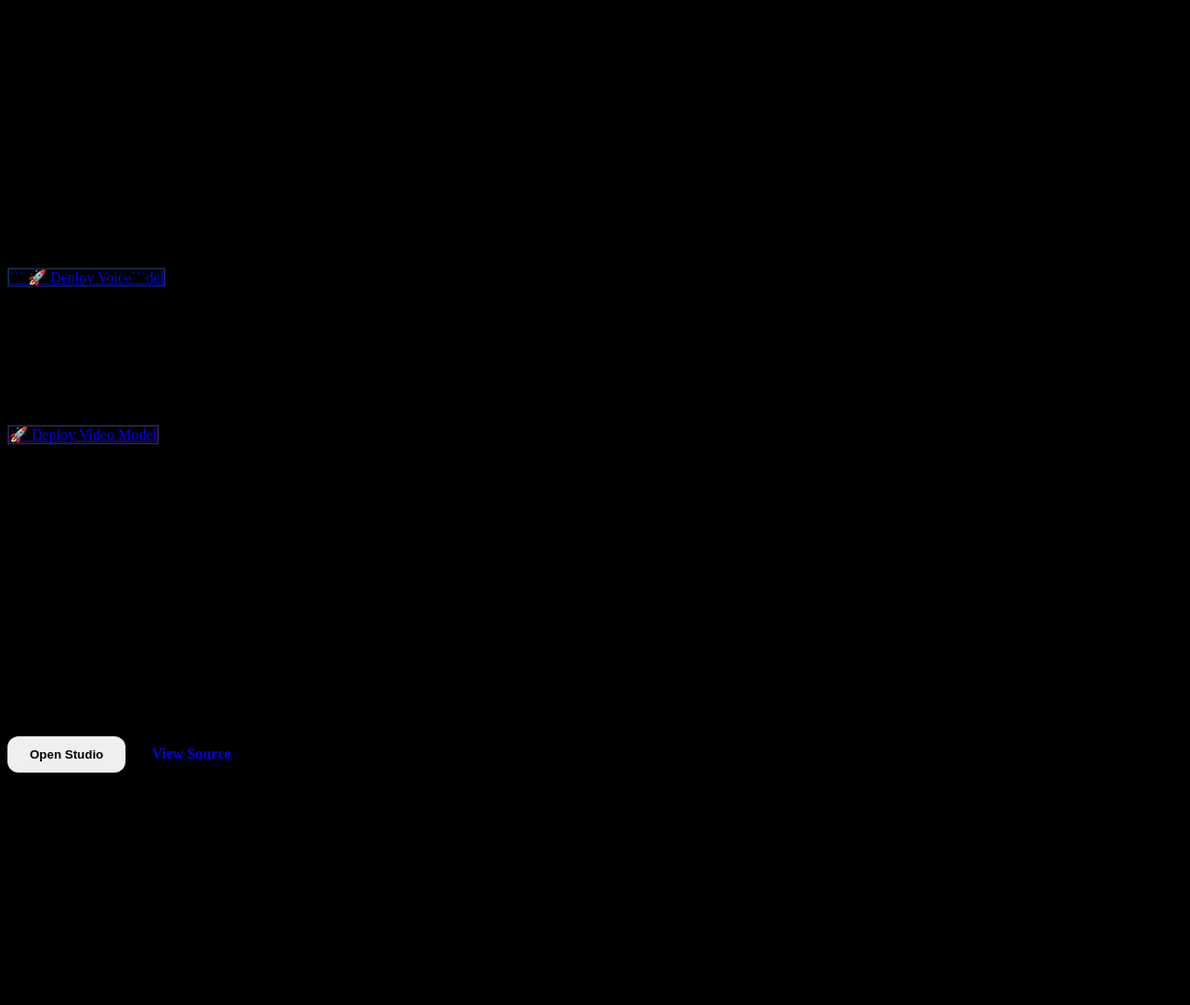
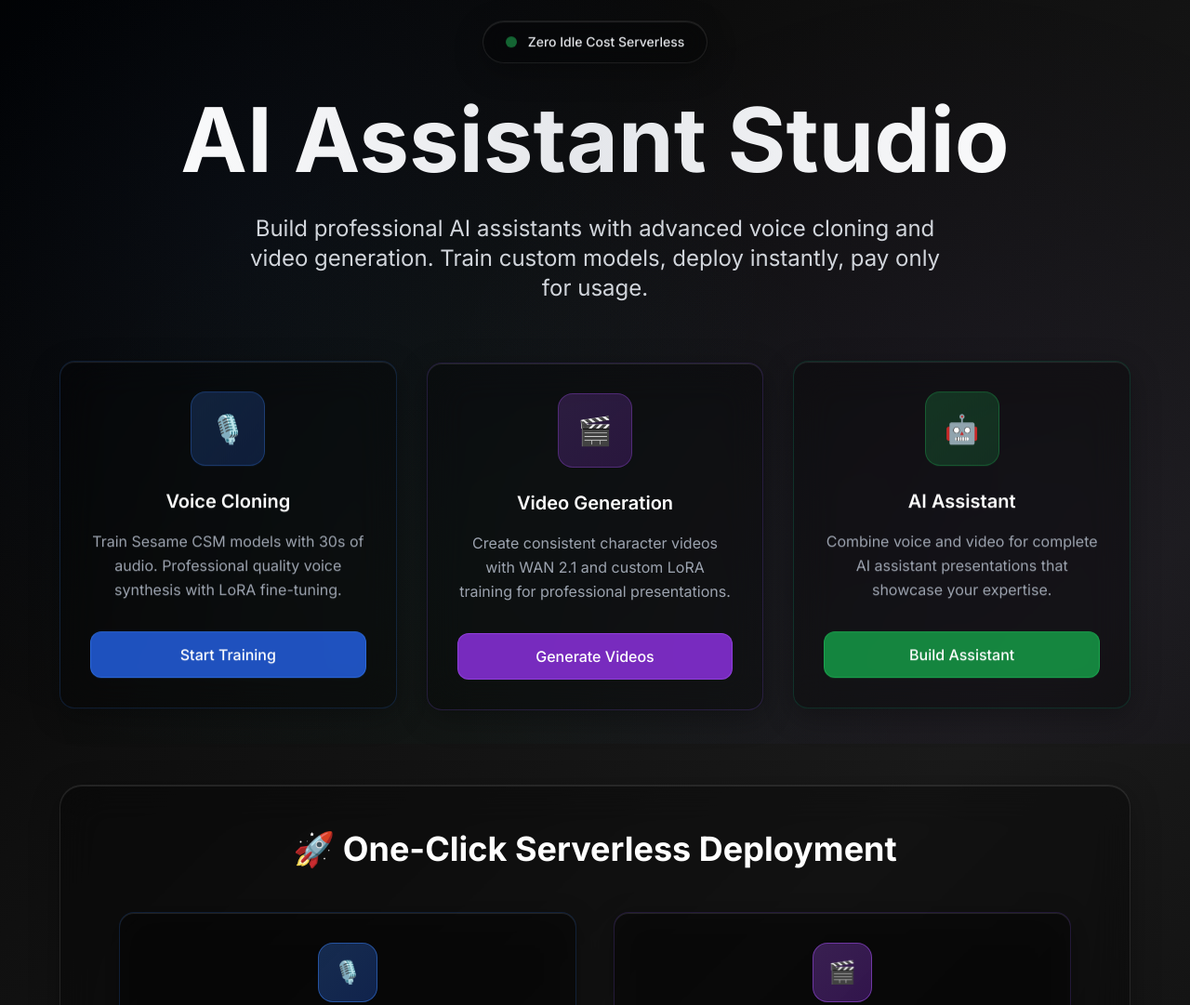
Before and after one commit to DRKV8R/sesame-csm-dark, a plain HTML site: page index.html in a window 1280 px wide. Shown: the top 1081 px of the page at 93% size. Before the commit the page ends 882 px from the top, so only its background shows below. Drawn offline with nearby package versions, Linux system fonts and the light colour scheme; a script that the page names is missing; a web font is replaced by a local one.

Commit message:
Update index.html

`````diff
--- a/index.html
+++ b/index.html
@@ -3,40 +3,42 @@
 <head>
   <meta charset="UTF-8">
   <meta name="viewport" content="width=device-width, initial-scale=1.0">
-  <title>AI Assistant```udio - Professional Voice &```deo Training```atform</title>
-  <link href="https://fonts.googleapis.com```s2?family=Inter:wght@300;400;500;600;700&display=swap" rel="stylesheet">
-  <script src="https://cdn.tail```dcss.com"></script>
-  <script src="https://c```s.cloudflare.com/ajax/libs/three```/r134/three.min.js"></script``` <script src="https://cdn```delivr.net/npm/vanta@latest/dist/vanta```ts.min.js"></script>
+  <title>AI Assistant Studio - Professional Voice & Video Training Platform</title>
+  <link href="https://fonts.googleapis.com/css2?family=Inter:wght@300;400;500;600;700&display=swap" rel="stylesheet">
+  <script src="https://cdn.tailwindcss.com"></script>
   <style>
     :root {
       --glass-bg: rgba(0, 0, 0, 0.3);
       --glass-border: rgba(255, 255, 255, 0.1);
-      --accent-blue```3b82f6;
+      --accent-blue: #3b82f6;
       --accent-purple: #8b5cf6;
       --accent-green: #10b981;
       --accent-red: #ef4444;
     }
 
     body {
-      font-family: 'Inter', -apple-system, BlinkMacSystemFont, sans```rif;
-      background: #000000;
-      color: #ffffff```     overflow-x: hidden;
+      font-family: 'Inter', -apple-system, BlinkMacSystemFont, sans-serif;
+      background: linear-gradient(135deg, #000000 0%, #0f0f0f 25%, #1a1a1a 50%, #0f0f0f 75%, #000000 100%);
+      color: #ffffff;
+      overflow-x: hidden;
+      min-height: 100vh;
     }
 
-    /* Pure```assmorphism with```ge Glow */
+    /* Pure Glassmorphism */
     .glass {
       background: var(--glass-bg);
       backdrop-filter: blur(20px);
       -webkit-backdrop-filter: blur(20px);
-      border:```x solid var(--glass-border);
-      box-shadow: ```      0 8px 32px rgba(0, 0, 0, 0.3),
+      border: 1px solid var(--glass-border);
+      box-shadow:
+        0 8px 32px rgba(0, 0, 0, 0.3),
         inset 0 1px 0 rgba(255, 255, 255, 0.1);
       transition: all 0.3s ease;
     }
 
-    /* Edge```ow Effects```
+    /* Edge Glow Effects */
     .glass-blue {
-      border:```x solid rgba```, 130, 246, 0.2);
+      border: 1px solid rgba(59, 130, 246, 0.2);
     }
 
     .glass-blue:hover {
@@ -93,16 +95,18 @@
       50% { transform: translateY(-8px); }
     }
 
-    @```frames fade```{
+    @keyframes fadeIn {
       from { opacity: 0; transform: translateY(20px); }
       to { opacity: 1; transform: translateY(0); }
     }
 
-    @keyframes pulse-border```      0%, 100% { border-color: rgba```, 130, 246, 0.3); }
+    @keyframes pulse-border {
+      0%, 100% { border-color: rgba(59, 130, 246, 0.3); }
       50% { border-color: rgba(59, 130, 246, 0.8); }
     }
 
-    .floating```      animation: float 6s ease-in-out infinite;
+    .floating {
+      animation: float 6s ease-in-out infinite;
     }
 
     .fade-in {
@@ -113,7 +117,7 @@
       animation: pulse-border 3s ease-in-out infinite;
     }
 
-    /* Button```yles */
+    /* Button Styles */
     .btn {
       padding: 0.75rem 1.5rem;
       border-radius: 12px;
@@ -144,12 +148,13 @@
       left: 100%;
     }
 
-    /*```ecial Deploy```tton */
+    /* Special Deploy Button */
     .deploy-btn {
       background: var(--glass-bg);
       border: 2px solid rgba(59, 130, 246, 0.3);
-      color: white```     font-weight: 700;
-      padding```rem 2rem;
+      color: white;
+      font-weight: 700;
+      padding: 1rem 2rem;
       position: relative;
     }
 
@@ -161,54 +166,69 @@
       transform: translateY(-2px);
     }
 
-    /* Responsive */```  @media (max-width: 768px) {
-      .floating```animation:```ne; }
+    /* Background Pattern */
+    .bg-pattern {
+      position: fixed;
+      inset: 0;
+      background:
+        radial-gradient(circle at 20% 30%, rgba(59, 130, 246, 0.05) 0%, transparent 50%),
+        radial-gradient(circle at 80% 70%, rgba(139, 92, 246, 0.05) 0%, transparent 50%),
+        radial-gradient(circle at 40% 80%, rgba(16, 185, 129, 0.03) 0%, transparent 50%);
+      z-index: -1;
+    }
+
+    /* Responsive */
+    @media (max-width: 768px) {
+      .floating { animation: none; }
     }
   </style>
 </head>
-<body class="min```screen">
-  <!-- Animated Dots Background -->
-  <div i```vanta-bg" class="fixed inset-0 z```></div>
+<body class="min-h-screen">
+  <!-- Subtle Background Pattern -->
+  <div class="bg-pattern"></div>
 
   <!-- Main Content -->
   <div class="relative z-10 min-h-screen flex items-center justify-center p-6">
-    <div class="max-w-6xl mx```to text-center fade-in">
+    <div class="max-w-6xl mx-auto text-center fade-in">
 
       <!-- Header -->
       <div class="mb-16">
-        <div class="glass```line-flex items-center gap-3 ```6 py-3 rounded-full mb```floating">
+        <div class="glass inline-flex items-center gap-3 px-6 py-3 rounded-full mb-8 floating">
           <div class="w-3 h-3 bg-green-500 rounded-full animate-pulse"></div>
-          <span```ass="text-sm font-medium text-gray-200">Zero```le Cost Server```s</span>
+          <span class="text-sm font-medium text-gray-200">Zero Idle Cost Serverless</span>
         </div>
 
-        <h1 class="text-6xl m```ext-8xl font-bold mb```bg-gradient-to-r from-white```a-gray-200 to-white bg-clip-text text-transparent leading-tight">
+        <h1 class="text-6xl md:text-8xl font-bold mb-8 bg-gradient-to-r from-white via-gray-200 to-white bg-clip-text text-transparent leading-tight">
           AI Assistant Studio
         </h1>
 
-        <p class="text-xl m```ext-2xl text-gray-300 max-w-3xl mx-auto mb-8 ```ding-relaxed">
-          Build professional``` assistants with advance```oice cloning an```ideo generation.```         Train custom```dels, deploy```stantly, pay```ly for usage.
+        <p class="text-xl md:text-2xl text-gray-300 max-w-3xl mx-auto mb-8 leading-relaxed">
+          Build professional AI assistants with advanced voice cloning and video generation.
+          Train custom models, deploy instantly, pay only for usage.
         </p>
       </div>
 
-      <!-- Quick Actions```>
+      <!-- Quick Actions -->
       <div class="grid grid-cols-1 md:grid-cols-3 gap-8 mb-20">
-        <div class="glass glass```ue rounded-2xl p-8 floating">```        <div class="w``` h-20 bg-gradient-to-br from-blue-500/20 to-blue-600/20 rounded-2xl flex items-center justify-center mx-auto mb-6 border```rder-blue-500/30">
-            <span class="text-3xl">```/span>
+        <div class="glass glass-blue rounded-2xl p-8 floating">
+          <div class="w-20 h-20 bg-gradient-to-br from-blue-500/20 to-blue-600/20 rounded-2xl flex items-center justify-center mx-auto mb-6 border border-blue-500/30">
+            <span class="text-3xl">🎙️</span>
           </div>
-          <h3 class="text-xl font-semibold mb-4 ```t-white">Voice Cloning</h3>
-          <p class="text-gray-400 ```8 leading-relaxed">Train Ses``` CSM models```th 30s of audio.```ofessional```ality voice synthesis with```RA fine-tuning.</p>
-          <button onclick```penStudio()" class="w-full bg-blue-600/80 hover:bg-blue-600 ```t-white py-3 px-6 rounded-xl font-medium transition border border```ue-500/50">
-            Start Training```        </button>
+          <h3 class="text-xl font-semibold mb-4 text-white">Voice Cloning</h3>
+          <p class="text-gray-400 mb-8 leading-relaxed">Train Sesame CSM models with 30s of audio. Professional quality voice synthesis with LoRA fine-tuning.</p>
+          <button onclick="openStudio()" class="w-full bg-blue-600/80 hover:bg-blue-600 text-white py-3 px-6 rounded-xl font-medium transition border border-blue-500/50">
+            Start Training
+          </button>
         </div>
 
         <div class="glass glass-purple rounded-2xl p-8 floating" style="animation-delay: -1s;">
           <div class="w-20 h-20 bg-gradient-to-br from-purple-500/20 to-purple-600/20 rounded-2xl flex items-center justify-center mx-auto mb-6 border border-purple-500/30">
-            <span class="text-3xl">🎬```pan>
+            <span class="text-3xl">🎬</span>
           </div>
           <h3 class="text-xl font-semibold mb-4 text-white">Video Generation</h3>
-          <p class="text-gray-400 mb-8 leading-relaxed">Create consistent```aracter videos with W```2.1 and custom LoRA training```r professional```esentations.</p>
+          <p class="text-gray-400 mb-8 leading-relaxed">Create consistent character videos with WAN 2.1 and custom LoRA training for professional presentations.</p>
           <button onclick="openStudio()" class="w-full bg-purple-600/80 hover:bg-purple-600 text-white py-3 px-6 rounded-xl font-medium transition border border-purple-500/50">
-            Generate```deos
+            Generate Videos
           </button>
         </div>
 
@@ -216,46 +236,49 @@
           <div class="w-20 h-20 bg-gradient-to-br from-green-500/20 to-green-600/20 rounded-2xl flex items-center justify-center mx-auto mb-6 border border-green-500/30">
             <span class="text-3xl">🤖</span>
           </div>
-          <h3 class="text-xl font-semibold mb-4 text-white">AI```sistant</h3>
-          <p class="text-gray-400 mb-8 leading-relaxed">Combine```ice and video for```mplete AI assistant```esentations```at showcase```ur expertise.</p>
+          <h3 class="text-xl font-semibold mb-4 text-white">AI Assistant</h3>
+          <p class="text-gray-400 mb-8 leading-relaxed">Combine voice and video for complete AI assistant presentations that showcase your expertise.</p>
           <button onclick="openStudio()" class="w-full bg-green-600/80 hover:bg-green-600 text-white py-3 px-6 rounded-xl font-medium transition border border-green-500/50">
-            Build Assistant```        </button>
+            Build Assistant
+          </button>
         </div>
       </div>
 
-      <!-- Deploy Section```>
-      <div class="glass rounde```xl p-12 mb``` border border-white/10">
-        <h2 class="text-4xl font-bold mb-12 text-white">🚀 One```ick Server```s Deployment</h2>
+      <!-- Deploy Section -->
+      <div class="glass rounded-3xl p-12 mb-20 border border-white/10">
+        <h2 class="text-4xl font-bold mb-12 text-white">🚀 One-Click Serverless Deployment</h2>
 
-        <div class="grid grid-cols-1 lg:grid-cols-2 gap-10 ```-w-5xl mx-auto">
-          <!-- Voice```del Deploy -->
+        <div class="grid grid-cols-1 lg:grid-cols-2 gap-10 max-w-5xl mx-auto">
+          <!-- Voice Model Deploy -->
           <div class="glass glass-blue rounded-2xl p-8">
-            <div class="flex```ems-center justify-center mb-6">
-              <div class="w-16 h-16 bg-gradient-to-br from-blue-500/30 to-blue-600/30 rounded-2xl flex items-center justify-center border```rder-blue-500/50">
-                <span class="text-2xl">```/span>
+            <div class="flex items-center justify-center mb-6">
+              <div class="w-16 h-16 bg-gradient-to-br from-blue-500/30 to-blue-600/30 rounded-2xl flex items-center justify-center border border-blue-500/50">
+                <span class="text-2xl">🎙️</span>
               </div>
             </div>
             <h3 class="text-2xl font-semibold mb-6 text-blue-300">Voice Model (Sesame CSM)</h3>
-            <div class="text```ft mb-8">
-              <div class="flex```ems-center gap-3 mb-3">
+            <div class="text-left mb-8">
+              <div class="flex items-center gap-3 mb-3">
                 <div class="w-2 h-2 bg-blue-400 rounded-full"></div>
-                <span class="text-gray-300">Voice```oning with```RA training```pan>
+                <span class="text-gray-300">Voice cloning with LoRA training</span>
               </div>
               <div class="flex items-center gap-3 mb-3">
                 <div class="w-2 h-2 bg-blue-400 rounded-full"></div>
-                <span class="text-gray-300">24k```professional```dio output```pan>
+                <span class="text-gray-300">24kHz professional audio output</span>
               </div>
-              <div class="flex items```nter gap-3 mb-3">
+              <div class="flex items-center gap-3 mb-3">
                 <div class="w-2 h-2 bg-blue-400 rounded-full"></div>
-                <span class="text-gray-300">~```02 per generation```pan>
+                <span class="text-gray-300">~$0.02 per generation</span>
               </div>
-              <div class="flex items```nter gap-3">
-                <div class="w-2 h-2 bg-green```0 rounded-full"></div>
-                <span class="text-green-300 font-semibold">$0.000 ```e cost</span>
+              <div class="flex items-center gap-3">
+                <div class="w-2 h-2 bg-green-400 rounded-full"></div>
+                <span class="text-green-300 font-semibold">$0.000 idle cost</span>
               </div>
             </div>
-            <a href="```ps://runpod.io/console```rverless/deploy?image=davi```milton/sesame-csm:latest&name```ice-AI-Studio&container```k=20&env=VOICE_MODEL_REPO```ggestLab/csm-1b&env=GENERATION```MIT:100&repo=https://github.com/```v8r/sesame-csm-dark&ref```vjdbzf"
-               target="_blank" ```             class="deploy-btn deploy-glow block w-full text-center transition">```            🚀 Deploy Voice```del
+            <a href="https://runpod.io/console/serverless/deploy?image=davidhamilton/sesame-csm:latest&name=Voice-AI-Studio&containerDisk=20&env=VOICE_MODEL_REPO:BiggestLab/csm-1b&env=GENERATION_LIMIT:100&repo=https://github.com/drkv8r/sesame-csm-dark&ref=opvjdbzf"
+               target="_blank"
+               class="deploy-btn deploy-glow block w-full text-center transition">
+              🚀 Deploy Voice Model
             </a>
           </div>
 
@@ -263,7 +286,7 @@
           <div class="glass glass-purple rounded-2xl p-8">
             <div class="flex items-center justify-center mb-6">
               <div class="w-16 h-16 bg-gradient-to-br from-purple-500/30 to-purple-600/30 rounded-2xl flex items-center justify-center border border-purple-500/50">
-                <span class="text-2xl">```span>
+                <span class="text-2xl">🎬</span>
               </div>
             </div>
             <h3 class="text-2xl font-semibold mb-6 text-purple-300">Video Model (WAN 2.1)</h3>
@@ -274,69 +297,77 @@
               </div>
               <div class="flex items-center gap-3 mb-3">
                 <div class="w-2 h-2 bg-purple-400 rounded-full"></div>
-                <span class="text-gray-300">LoRA training```r custom characters```pan>
+                <span class="text-gray-300">LoRA training for custom characters</span>
               </div>
-              <div class="flex items```nter gap-3 mb-3">
+              <div class="flex items-center gap-3 mb-3">
                 <div class="w-2 h-2 bg-purple-400 rounded-full"></div>
-                <span class="text-gray-300">~$0.10 per ```econd video</span>
+                <span class="text-gray-300">~$0.10 per 4-second video</span>
               </div>
               <div class="flex items-center gap-3">
-                <div class="w-2 h-2 bg-green```0 rounded-full"></div>
+                <div class="w-2 h-2 bg-green-400 rounded-full"></div>
                 <span class="text-green-300 font-semibold">$0.000 idle cost</span>
               </div>
             </div>
-            <a href="https://runpod.io/console/server```s/deploy?image=davidhamilton/unifie```i:latest&name=Video-AI-Studio&containerDisk=25&env=VIDEO```DEL_PATH:Wan-AI/Wan2.1-T2V```3B&env=GENERATION_LIMIT:```repo=https://github.com```kv8r/sesame-csm-dark&ref=opvjdbzf"```              target="_blank"
+            <a href="https://runpod.io/console/serverless/deploy?image=davidhamilton/unified-ai:latest&name=Video-AI-Studio&containerDisk=25&env=VIDEO_MODEL_PATH:Wan-AI/Wan2.1-T2V-1.3B&env=GENERATION_LIMIT:50&repo=https://github.com/drkv8r/sesame-csm-dark&ref=opvjdbzf"
+               target="_blank"
                class="deploy-btn block w-full text-center transition"
-               style="border-color: rgba(139, 92, 246, 0.3); animation```ulse-border 3s ease-in-out infinite; animation```lay: 1s;">
+               style="border-color: rgba(139, 92, 246, 0.3); animation: pulse-border 3s ease-in-out infinite; animation-delay: 1s;">
               🚀 Deploy Video Model
             </a>
           </div>
-        </div>```       <div class="mt``` glass glass-green rounded-xl p-6 max```3xl mx-auto">
+        </div>
+
+        <div class="mt-12 glass glass-green rounded-xl p-6 max-w-3xl mx-auto">
           <p class="text-green-300">
-            <strong class="text-green-200">```ro Tip:</strong> Deploy```th models for```mplete AI assistant capabilities```            Total setup```me: ~5 minutes. No ongoing```sts when idle```         </p>
+            <strong class="text-green-200">💡 Pro Tip:</strong> Deploy both models for complete AI assistant capabilities.
+            Total setup time: ~5 minutes. No ongoing costs when idle.
+          </p>
         </div>
       </div>
 
       <!-- Stats -->
       <div class="grid grid-cols-2 md:grid-cols-4 gap-6 mb-20">
-        <div class="glass glass-green rounded-2xl p-8 text```nter">
-          <div class="text-4xl font-bold text-green-400 mb-3">$```00</div>
-          <div class="text-sm text-gray-400 uppercase```acking-wide">Idle Cost/Hour</div>
+        <div class="glass glass-green rounded-2xl p-8 text-center">
+          <div class="text-4xl font-bold text-green-400 mb-3">$0.000</div>
+          <div class="text-sm text-gray-400 uppercase tracking-wide">Idle Cost/Hour</div>
         </div>
         <div class="glass glass-blue rounded-2xl p-8 text-center">
           <div class="text-4xl font-bold text-blue-400 mb-3">2-5s</div>
           <div class="text-sm text-gray-400 uppercase tracking-wide">Generation Time</div>
         </div>
         <div class="glass glass-purple rounded-2xl p-8 text-center">
-          <div class="text-4xl font-bold text-purple-400 mb-3">24k```/div>
-          <div class="text-sm text-gray-400 uppercase tracking-wide">Audio Quality```iv>
+          <div class="text-4xl font-bold text-purple-400 mb-3">24kHz</div>
+          <div class="text-sm text-gray-400 uppercase tracking-wide">Audio Quality</div>
         </div>
         <div class="glass glass-red rounded-2xl p-8 text-center">
-          <div class="text-4xl font-bold text-red-400 mb-3">512p```iv>
-          <div class="text-sm text-gray-400 uppercase tracking-wide">Video Resolution```iv>
+          <div class="text-4xl font-bold text-red-400 mb-3">512p</div>
+          <div class="text-sm text-gray-400 uppercase tracking-wide">Video Resolution</div>
         </div>
       </div>
 
-      <!-- Final C```-->
-      <div class="glass rounded-3xl p-12 border```rder-white/10">
+      <!-- Final CTA -->
+      <div class="glass rounded-3xl p-12 border border-white/10">
         <h2 class="text-3xl font-bold mb-6 text-white">Ready to Build Your AI Assistant?</h2>
         <p class="text-xl text-gray-300 mb-10 max-w-3xl mx-auto leading-relaxed">
-          Join the future``` AI-powered presentations```reate professional voice```d video content```         that showc```s your technical```pertise to```ring managers.```      </p>
-        <div```ass="flex flex```l sm:flex-row gap-6 justify-center items-center">
-          <button onclick="openStudio()" class="btn bg```adient-to-r from-blue-600 to-purple-600 hover:from-blue-700 hover:to-purple-700 text-white py-4 px-10 rounded-xl text-lg font-semibold shadow-lg">
+          Join the future of AI-powered presentations. Create professional voice and video content
+          that showcases your technical expertise to hiring managers.
+        </p>
+        <div class="flex flex-col sm:flex-row gap-6 justify-center items-center">
+          <button onclick="openStudio()" class="btn bg-gradient-to-r from-blue-600 to-purple-600 hover:from-blue-700 hover:to-purple-700 text-white py-4 px-10 rounded-xl text-lg font-semibold shadow-lg">
             Open Studio
           </button>
-          <a href="https://github```m/drkv8r/sesame-csm-dark" target="_blank" class="btn glass```rder border```ay-600 hover```rder-gray-400 text-gray-300 hover:text-white py-4 px-10 rounded-xl text-lg font-semibold">
+          <a href="https://github.com/drkv8r/sesame-csm-dark" target="_blank" class="btn glass border border-gray-600 hover:border-gray-400 text-gray-300 hover:text-white py-4 px-10 rounded-xl text-lg font-semibold">
             View Source
           </a>
         </div>
       </div>
 
       <!-- Footer -->
-      <div class="mt``` text-center">
-        <div class="glass rounde```xl p-8 inline```ock">
+      <div class="mt-20 text-center">
+        <div class="glass rounded-2xl p-8 inline-block">
           <p class="text-gray-400">
-            Created by```trong class="text-white">David Hamilton ```5</strong> • ```          Powered by <span```ass="text-blue-400">RunPo```erverless</span>
+            Created by <strong class="text-white">David Hamilton 2025</strong> •
+            Powered by <span class="text-blue-400">RunPod Serverless</span>
           </p>
         </div>
       </div>
@@ -344,71 +375,57 @@
   </div>
 
   <script>
-    // Initialize```ts background (no sphere```   document.addEventListener('DOMContentLoaded', function() {
-      VANTA.DOTS({
-        el: "#```ta-bg",
-        mouseControls: true,
-        touchControls: true,
-        gyroControls: false```       minHeight: 200,
-        minWidth: 200,
-        scale: 1.00,
-        scaleMobile: 1.00,
-        color: 0x3b```6,    // Blue```ts
-        color2: 0x8b5cf6,   // Purple dots  ```      backgroundColor: 0x000000,  // Black background
-        size: 2.0,          ```Dot size
-        spacing: 18,        ```Space between dots
-        showLines```alse,   // No```nnecting lines
-        points: 15          ```Number of dots
-      });
-    });
-
     function openStudio() {
-      window.location```ef = 'voice-studio.html';
+      window.location.href = 'voice-studio.html';
     }
 
-    // Add smooth entrance```imations
+    // Add smooth entrance animations
     document.addEventListener('DOMContentLoaded', function() {
-      const observer = new Intersection```erver((entries) => {
+      const observer = new IntersectionObserver((entries) => {
         entries.forEach(entry => {
           if (entry.isIntersecting) {
-            entry.target.style```acity = '1';
-            entry.target.style.transform = '```nslateY(0)';
+            entry.target.style.opacity = '1';
+            entry.target.style.transform = 'translateY(0)';
           }
         });
       }, { threshold: 0.1 });
 
-      // Observe all glass```ements for```trance animations```    document.querySelectorAll('.glass').forEach(el => {
+      // Observe all glass elements for entrance animations
+      document.querySelectorAll('.glass').forEach(el => {
         el.style.opacity = '0';
         el.style.transform = 'translateY(20px)';
-        el.style.transition = 'opacity```6s ease, transform 0.6s ease';
+        el.style.transition = 'opacity 0.6s ease, transform 0.6s ease';
         observer.observe(el);
       });
 
-      // Add subtle```use tracking```r glass cards```    document.addEventListener('mousemove', (e) => {
+      // Add subtle mouse tracking for glass cards
+      document.addEventListener('mousemove', (e) => {
         const cards = document.querySelectorAll('.glass');
-        const x```e.clientX /```ndow.innerWidth;
-        const y = e.clientY / window```nerHeight;
+        const x = e.clientX / window.innerWidth;
+        const y = e.clientY / window.innerHeight;
 
         cards.forEach((card, index) => {
-          const rect = card.getB```dingClientRect();
-          const car```= (rect.left + rect.width```2) / window.innerWidth;
+          const rect = card.getBoundingClientRect();
+          const cardX = (rect.left + rect.width / 2) / window.innerWidth;
           const cardY = (rect.top + rect.height / 2) / window.innerHeight;
 
           const distance = Math.sqrt((x - cardX) ** 2 + (y - cardY) ** 2);
           const intensity = Math.max(0, 1 - distance * 2);
 
-          if (intensity > 0 && car```atches(':hover')) {
-            card.style.transform````translateY(-2px) scale(${1 + intensity * 0.02})`;
+          if (intensity > 0 && card.matches(':hover')) {
+            card.style.transform = `translateY(-2px) scale(${1 + intensity * 0.02})`;
           }
         });
       });
     });
 
     // Analytics tracking
-    function trackD```oy(model) {
+    function trackDeploy(model) {
       if (typeof gtag !== 'undefined') {
-        gtag('event', 'deploy_```ck', {
-          'event```tegory': 'deployment```          'event_label': model```      });
+        gtag('event', 'deploy_click', {
+          'event_category': 'deployment',
+          'event_label': model
+        });
       }
     }
   </script>
`````
